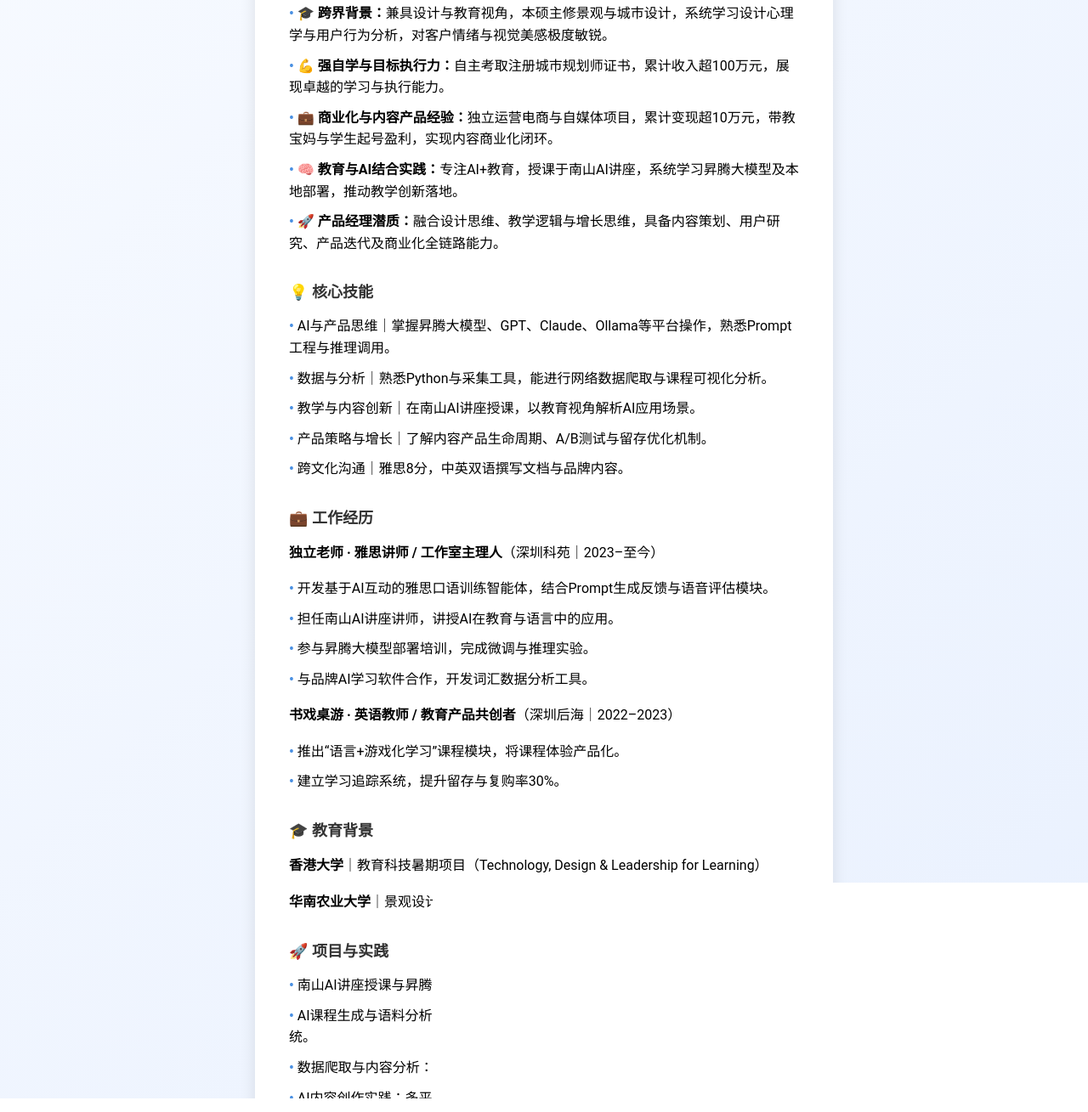
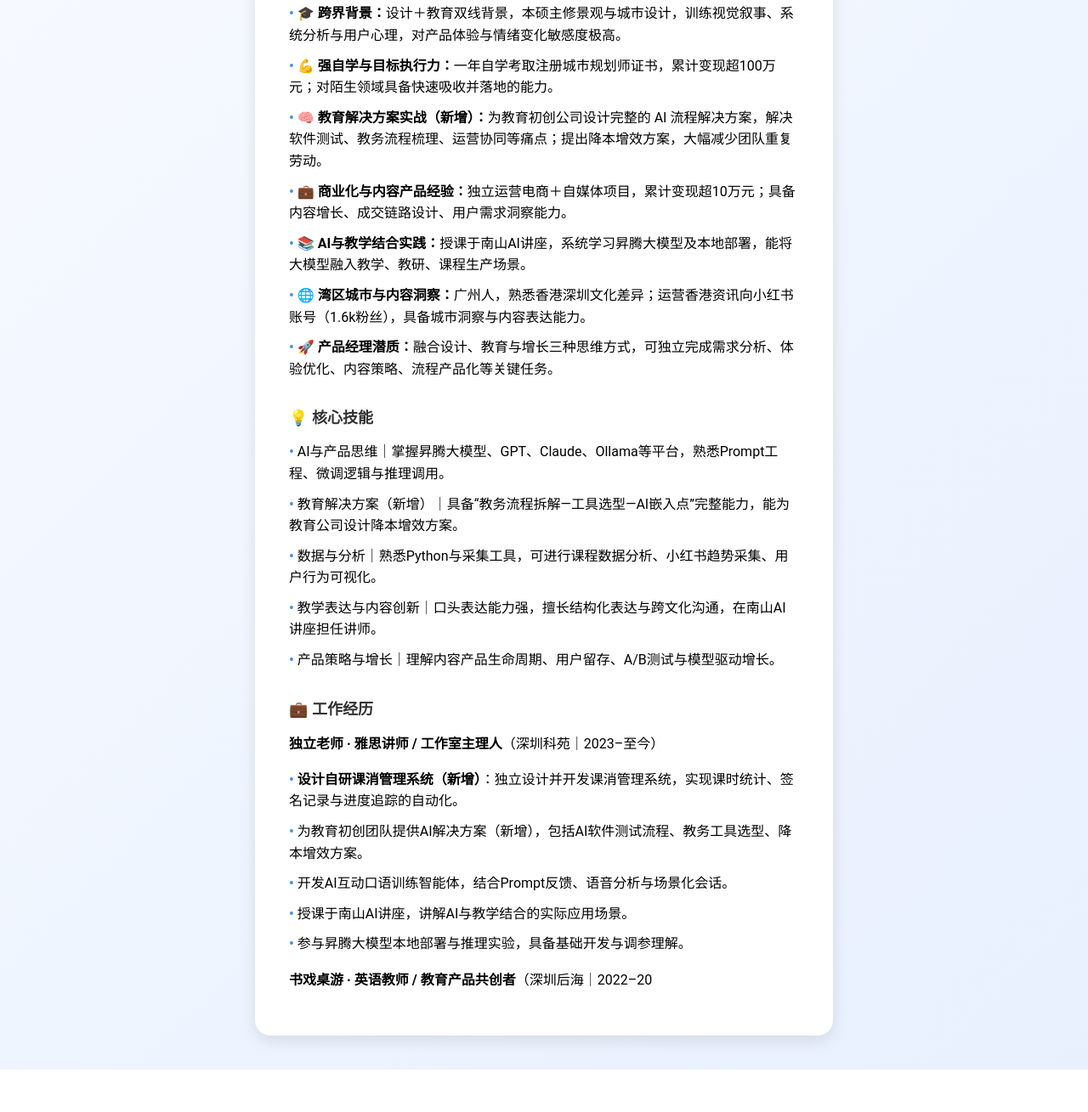
Before and after one commit to oiono/oiono.github.io, a plain HTML site: page index.html in a window 1280 px wide. Shown: the part 232-1541 px from the top of the page at 85% size. After the commit the page ends 1491 px from the top, so only its background shows below. Drawn offline with Linux system fonts and the light colour scheme.

Commit message:
Revise personal details and add new work experiences
Updated personal introduction, core skills, and work experience sections. Added new entries for education solutions and course management system.

```diff
--- a/index.html
+++ b/index.html
@@ -71,52 +71,38 @@ p {
 
   <div class="section-title">🌟 个人简介</div>
   <ul>
-    <li>🎓 <b>跨界背景：</b>兼具设计与教育视角，本硕主修景观与城市设计，系统学习设计心理学与用户行为分析，对客户情绪与视觉美感极度敏锐。</li>
-    <li>💪 <b>强自学与目标执行力：</b>自主考取注册城市规划师证书，累计收入超100万元，展现卓越的学习与执行能力。</li>
-    <li>💼 <b>商业化与内容产品经验：</b>独立运营电商与自媒体项目，累计变现超10万元，带教宝妈与学生起号盈利，实现内容商业化闭环。</li>
-    <li>🧠 <b>教育与AI结合实践：</b>专注AI+教育，授课于南山AI讲座，系统学习昇腾大模型及本地部署，推动教学创新落地。</li>
-    <li>🚀 <b>产品经理潜质：</b>融合设计思维、教学逻辑与增长思维，具备内容策划、用户研究、产品迭代及商业化全链路能力。</li>
+    <li>🎓 <b>跨界背景：</b>设计＋教育双线背景，本硕主修景观与城市设计，训练视觉叙事、系统分析与用户心理，对产品体验与情绪变化敏感度极高。</li>
+
+    <li>💪 <b>强自学与目标执行力：</b>一年自学考取注册城市规划师证书，累计变现超100万元；对陌生领域具备快速吸收并落地的能力。</li>
+
+    <li>🧠 <b>教育解决方案实战（新增）：</b>为教育初创公司设计完整的 AI 流程解决方案，解决软件测试、教务流程梳理、运营协同等痛点；提出降本增效方案，大幅减少团队重复劳动。</li>
+
+    <li>💼 <b>商业化与内容产品经验：</b>独立运营电商＋自媒体项目，累计变现超10万元；具备内容增长、成交链路设计、用户需求洞察能力。</li>
+
+    <li>📚 <b>AI与教学结合实践：</b>授课于南山AI讲座，系统学习昇腾大模型及本地部署，能将大模型融入教学、教研、课程生产场景。</li>
+
+    <li>🌐 <b>湾区城市与内容洞察：</b>广州人，熟悉香港深圳文化差异；运营香港资讯向小红书账号（1.6k粉丝），具备城市洞察与内容表达能力。</li>
+
+    <li>🚀 <b>产品经理潜质：</b>融合设计、教育与增长三种思维方式，可独立完成需求分析、体验优化、内容策略、流程产品化等关键任务。</li>
   </ul>
 
   <div class="section-title">💡 核心技能</div>
   <ul>
-    <li>AI与产品思维｜掌握昇腾大模型、GPT、Claude、Ollama等平台操作，熟悉Prompt工程与推理调用。</li>
-    <li>数据与分析｜熟悉Python与采集工具，能进行网络数据爬取与课程可视化分析。</li>
-    <li>教学与内容创新｜在南山AI讲座授课，以教育视角解析AI应用场景。</li>
-    <li>产品策略与增长｜了解内容产品生命周期、A/B测试与留存优化机制。</li>
-    <li>跨文化沟通｜雅思8分，中英双语撰写文档与品牌内容。</li>
+    <li>AI与产品思维｜掌握昇腾大模型、GPT、Claude、Ollama等平台，熟悉Prompt工程、微调逻辑与推理调用。</li>
+    <li>教育解决方案（新增）｜具备“教务流程拆解—工具选型—AI嵌入点”完整能力，能为教育公司设计降本增效方案。</li>
+    <li>数据与分析｜熟悉Python与采集工具，可进行课程数据分析、小红书趋势采集、用户行为可视化。</li>
+    <li>教学表达与内容创新｜口头表达能力强，擅长结构化表达与跨文化沟通，在南山AI讲座担任讲师。</li>
+    <li>产品策略与增长｜理解内容产品生命周期、用户留存、A/B测试与模型驱动增长。</li>
   </ul>
 
   <div class="section-title">💼 工作经历</div>
   <p><b>独立老师 · 雅思讲师 / 工作室主理人</b>（深圳科苑｜2023–至今）</p>
   <ul>
-    <li>开发基于AI互动的雅思口语训练智能体，结合Prompt生成反馈与语音评估模块。</li>
-    <li>担任南山AI讲座讲师，讲授AI在教育与语言中的应用。</li>
-    <li>参与昇腾大模型部署培训，完成微调与推理实验。</li>
-    <li>与品牌AI学习软件合作，开发词汇数据分析工具。</li>
+    <li><b>设计自研课消管理系统（新增）</b>：独立设计并开发课消管理系统，实现课时统计、签名记录与进度追踪的自动化。</li>
+    <li>为教育初创团队提供AI解决方案（新增），包括AI软件测试流程、教务工具选型、降本增效方案。</li>
+    <li>开发AI互动口语训练智能体，结合Prompt反馈、语音分析与场景化会话。</li>
+    <li>授课于南山AI讲座，讲解AI与教学结合的实际应用场景。</li>
+    <li>参与昇腾大模型本地部署与推理实验，具备基础开发与调参理解。</li>
   </ul>
 
-  <p><b>书戏桌游 · 英语教师 / 教育产品共创者</b>（深圳后海｜2022–2023）</p>
-  <ul>
-    <li>推出“语言+游戏化学习”课程模块，将课程体验产品化。</li>
-    <li>建立学习追踪系统，提升留存与复购率30%。</li>
-  </ul>
-
-  <div class="section-title">🎓 教育背景</div>
-  <p><b>香港大学</b>｜教育科技暑期项目（Technology, Design & Leadership for Learning）</p>
-  <p><b>华南农业大学</b>｜景观设计 本硕保送</p>
-
-  <div class="section-title">🚀 项目与实践</div>
-  <ul>
-    <li>南山AI讲座授课与昇腾大模型培训：讲授AI在教育与职场的落地场景。</li>
-    <li>AI课程生成与语料分析项目：设计可复用Prompt模板，构建单词书与学习反馈系统。</li>
-    <li>数据爬取与内容分析：使用Python与后羿采集器分析小红书教育内容趋势。</li>
-    <li>AI内容创作实践：多平台产出AI+语言主题内容，全网粉丝1w+，多次品牌合作。</li>
-  </ul>
-
-  <div class="section-title">🛠️ 语言与工具</div>
-  <p>英语（雅思8.0）｜粤语 / 普通话</p>
-  <p>ChatGPT、Claude、昇腾大模型、Notion、Canva、Excel、Python、Figma、XMind、Photoshop、后羿采集器</p>
-</div>
-</body>
-</html>
+  <p><b>书戏桌游 · 英语教师 / 教育产品共创者</b>（深圳后海｜2022–20
```
